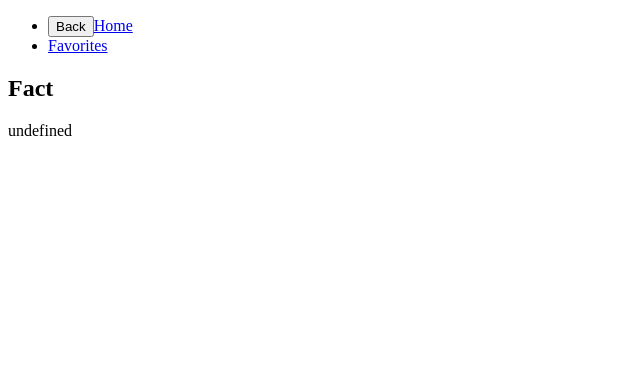
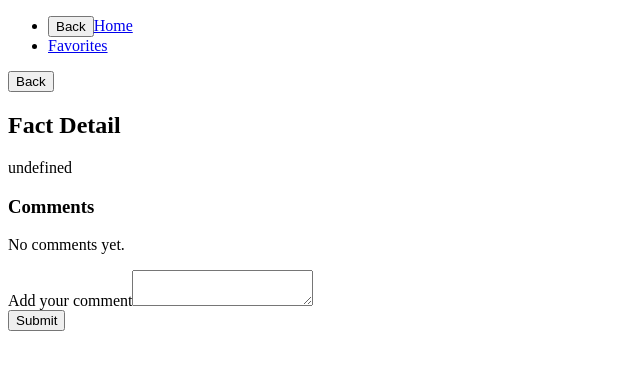
Before and after one commit to OlenaPoplavko/museum-of-weird-science, a React (Vite) app: page / in a window 1280 px wide. Both pictures are taken after a click on the button "View". Shown: the top 370 px of the page, without its empty margins (0-640 px from the left). Built offline with nearby package versions, Linux system fonts and the light colour scheme.

Commit message:
add comments section and CommentForm to FactPage

```diff
--- a/package.json
+++ b/package.json
@@ -12,6 +12,7 @@
   "dependencies": {
     "react": "^19.1.0",
     "react-dom": "^19.1.0",
+    "react-hook-form": "^7.56.4",
     "react-router-dom": "^7.6.0"
   },
   "devDependencies": {
--- /dev/null
+++ b/src/components/CommentForm.jsx
@@ -0,0 +1,33 @@
+import { useForm } from "react-hook-form";
+function CommentForm({ onAdd }) {
+  const {
+    register,
+    handleSubmit,
+    formState: { errors },
+    reset,
+  } = useForm();
+
+  const onSubmit = ({ comment }) => {
+    onAdd(comment);
+    reset();
+  };
+
+  return (
+    <form onSubmit={handleSubmit(onSubmit)}>
+      <div>
+        <label htmlFor="comment">Add your comment</label>
+        <textarea
+          id="comment"
+          {...register("comment", {
+            required: "Comment is required",
+            maxLength: { value: 200, message: "Max 200 characters" },
+          })}
+        />
+        {errors.comment && <p>{errors.comment.message}</p>}
+      </div>
+      <button type="submit">Submit</button>
+    </form>
+  );
+}
+
+export default CommentForm;
--- a/src/pages/FactPage.jsx
+++ b/src/pages/FactPage.jsx
@@ -1,8 +1,21 @@
-import { useParams } from "react-router-dom";
+import { useParams, useNavigate } from "react-router-dom";
+import CommentForm from "../components/CommentForm";
+import { useState } from "react";
 
 function FactPage() {
   const { id } = useParams();
+  const navigate = useNavigate();
   let fact = "";
+  const [comments, setComments] = useState(() => {
+    const saved = JSON.parse(localStorage.getItem(`comments_${id}`)) || [];
+    return saved;
+  });
+
+  const addComment = (text) => {
+    const updated = [...comments, text];
+    setComments(updated);
+    localStorage.setItem(`comments_${id}`, JSON.stringify(updated));
+  };
 
   if (id === "current") {
     fact = localStorage.getItem("currentFact");
@@ -14,8 +27,18 @@ function FactPage() {
 
   return (
     <div>
-      <h2>Fact</h2>
+      <button onClick={() => navigate(-1)}>Back</button>
+      <h2>Fact Detail</h2>
       {fact ? <p>{fact}</p> : <p>Not found</p>}
+
+      <h3>Comments</h3>
+      {comments.length === 0 ? (
+        <p>No comments yet.</p>
+      ) : (
+        comments.map((c, index) => <p key={index}>• {c}</p>)
+      )}
+
+      <CommentForm onAdd={addComment} />
     </div>
   );
 }
```
Also changed, not shown: 1 other file (tests, documents, lock files or other folders).
